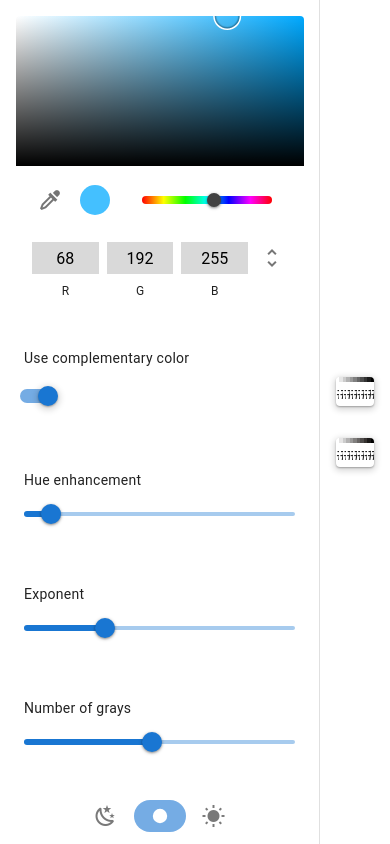
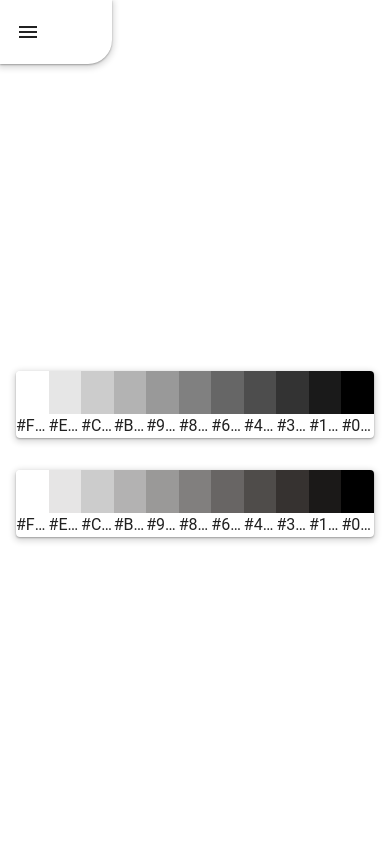
Before and after one commit to erwanjugand/gray-swatch, a Vue app: page / in a window 390 px wide. Built offline with nearby package versions, Linux system fonts and the light colour scheme; a small style sheet from the web is missing.

Commit message:
feat(settings): mobile support

```diff
--- a/src/App.vue
+++ b/src/App.vue
@@ -1,33 +1,30 @@
 <script setup lang="ts">
-import { computed, ref } from 'vue'
+import { ref, watch } from 'vue'
+import { useDisplay } from 'vuetify'
 import GreySettings from '@/components/GreySettings.vue'
 import GreySwatch from '@/components/GreySwatch.vue'
-import type { Settings } from '@/types/global'
+import { useSettings } from '@/composables/useSettings'
 
-// Settings
-const settings = ref<Settings>({
-  color: '#44c0ff',
-  complementary: true,
-  tint: 10,
-  exponent: 3,
-  size: 11,
-})
+const { settings, defaultSettings } = useSettings()
 
-const defaultSettings = computed<Settings>(() => {
-  return {
-    color: '#000000',
-    complementary: false,
-    tint: 0,
-    exponent: 0,
-    size: settings.value.size,
-  }
+// Drawer
+const { mobile } = useDisplay()
+const drawer = ref(!mobile.value)
+
+watch(mobile, () => {
+  drawer.value = true
 })
 </script>
 
 <template>
   <v-app>
+    <GreySettings v-model="drawer" v-model:settings="settings" />
+    <v-app-bar v-if="mobile" collapse>
+      <template #prepend>
+        <v-app-bar-nav-icon @click="drawer = !drawer" />
+      </template>
+    </v-app-bar>
     <v-main class="d-flex flex-column justify-center">
-      <GreySettings v-model="settings" />
       <GreySwatch :settings="defaultSettings" />
       <GreySwatch :settings="settings" />
     </v-main>
--- a/src/components/GreySettings.vue
+++ b/src/components/GreySettings.vue
@@ -1,47 +1,41 @@
 <script setup lang="ts">
 import { useLocalTheme } from '@/composables/useLocalTheme'
-import type { Settings } from '@/types/global'
+import type { Settings } from '@/composables/useSettings'
 
-const form = defineModel<Settings>({ required: true })
+const drawer = defineModel<boolean>({ required: true })
+const form = defineModel<Settings>('settings', { required: true })
 const { localTheme } = useLocalTheme()
 </script>
 
 <template>
-  <v-navigation-drawer app permanent :width="320">
+  <v-navigation-drawer v-model="drawer" app :width="320">
     <v-form>
       <v-container>
-        <v-row fluid>
+        <v-row>
           <v-col :cols="12">
-            <v-color-picker
-              v-model="form.color"
-              :elevation="0"
-              :dot-size="25"
-              :width="288"
-              :modes="['rgb', 'hex', 'hsl']"
-              :swatches-max-height="200"
-            />
+            <v-color-picker v-model="form.color" :elevation="0" :width="288" />
           </v-col>
 
           <v-col :cols="12">
             <p class="text-body-medium ma-2">Use complementary color</p>
             <div class="px-2">
-              <v-switch v-model="form.complementary" density="compact" color="primary" />
+              <v-switch v-model="form.complementary" density="compact" color="primary" hide-details />
             </div>
           </v-col>
 
           <v-col :cols="12">
             <p class="text-body-medium ma-2">Hue enhancement</p>
-            <v-slider v-model="form.tint" :min="0" :max="100" :step="1" thumb-label color="primary" />
+            <v-slider v-model="form.tint" :min="0" :max="100" :step="1" thumb-label color="primary" hide-details />
           </v-col>
 
           <v-col :cols="12">
             <p class="text-body-medium ma-2">Exponent</p>
-            <v-slider v-model="form.exponent" :min="0" :max="10" :step="1" thumb-label color="primary" />
+            <v-slider v-model="form.exponent" :min="0" :max="10" :step="1" thumb-label color="primary" hide-details />
           </v-col>
 
           <v-col :cols="12">
             <p class="text-body-medium ma-2">Number of grays</p>
-            <v-slider v-model="form.size" :min="3" :max="20" :step="1" thumb-label color="primary" />
+            <v-slider v-model="form.size" :min="3" :max="20" :step="1" thumb-label color="primary" hide-details />
           </v-col>
         </v-row>
       </v-container>
--- a/src/components/GreySwatch.vue
+++ b/src/components/GreySwatch.vue
@@ -1,11 +1,9 @@
 <script setup lang="ts">
 import GreyPreview from '@/components/GreyPreview.vue'
-import type { Settings } from '@/types/global'
 import { useColor } from '@/composables/useColor'
+import type { Settings } from '@/composables/useSettings'
 
-defineProps<{
-  settings: Settings
-}>()
+defineProps<{ settings: Settings }>()
 </script>
 
 <template>
--- a/src/composables/useColor.ts
+++ b/src/composables/useColor.ts
@@ -1,5 +1,5 @@
 import convert from 'color-convert'
-import type { Settings } from '@/types/global'
+import type { Settings } from './useSettings'
 
 export function useColor(settings: Settings, index: number) {
   const colorHSL = convert.hex.hsl(settings.color)
--- /dev/null
+++ b/src/composables/useSettings.ts
@@ -0,0 +1,34 @@
+import { computed, reactive } from 'vue'
+
+export interface Settings {
+  color: string
+  complementary: boolean
+  tint: number
+  exponent: number
+  size: number
+}
+
+export function useSettings() {
+  const settings = reactive<Settings>({
+    color: '#44c0ff',
+    complementary: true,
+    tint: 10,
+    exponent: 3,
+    size: 11,
+  })
+
+  const defaultSettings = computed<Settings>(() => {
+    return {
+      color: '#000000',
+      complementary: false,
+      tint: 0,
+      exponent: 0,
+      size: settings.size,
+    }
+  })
+
+  return {
+    settings,
+    defaultSettings,
+  }
+}
```
Also changed, not shown: src/types/global.d.ts (deleted, +0 -7 lines).
